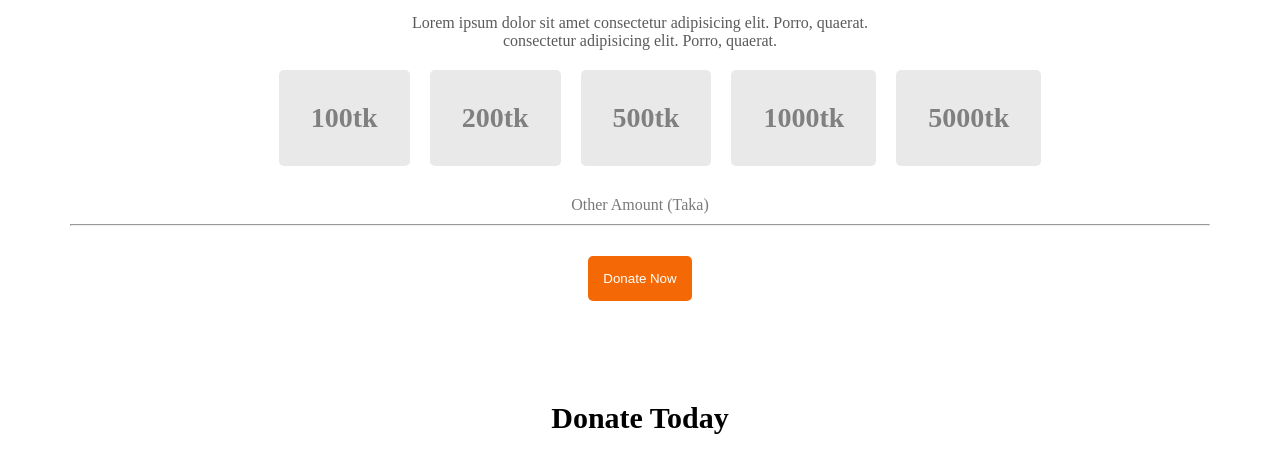
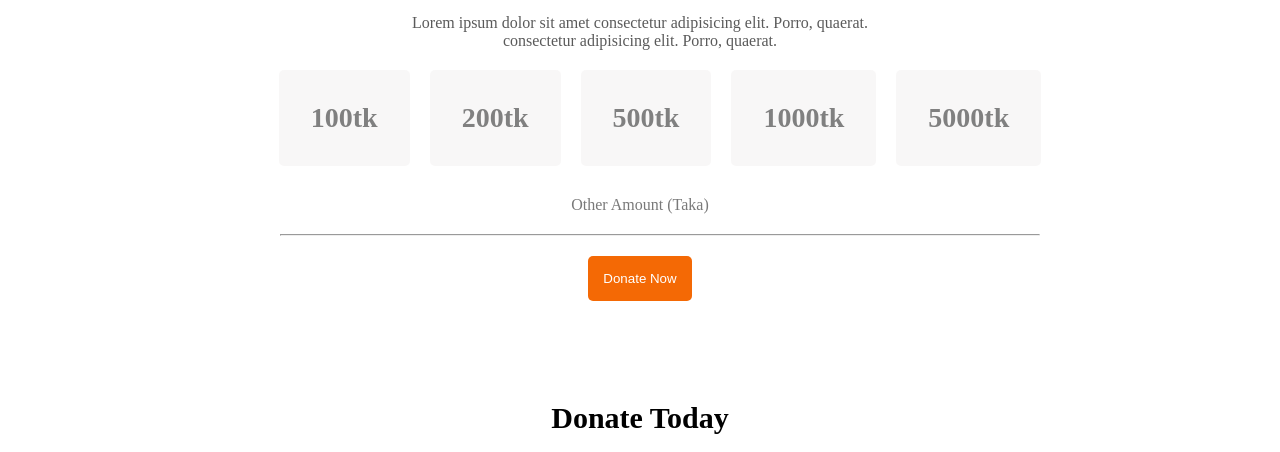
Before and after one commit to HmSani6699/donate-web, a plain HTML site: page index.htm in a window 1280 px wide. Shown: the part 640-1092 px from the top of the page. Drawn offline with Linux system fonts and the light colour scheme.

Commit message:
add all file complet

```diff
--- a/css/style.css
+++ b/css/style.css
@@ -70,7 +70,7 @@ main {
 ul li {
     list-style: none;
     padding: 30px;
-    background-color: rgba(196, 195, 195, 0.365);
+    background-color: rgba(228, 227, 227, 0.279);
     text-align: center;
     font-size: 28px;
     font-weight: 700;
@@ -93,7 +93,7 @@ ul li:hover {
 }
 
 hr {
-    margin-bottom: 30px;
+    margin: 20px 170px 20px 210px;
 }
 
 /* donate plan section style */
```
